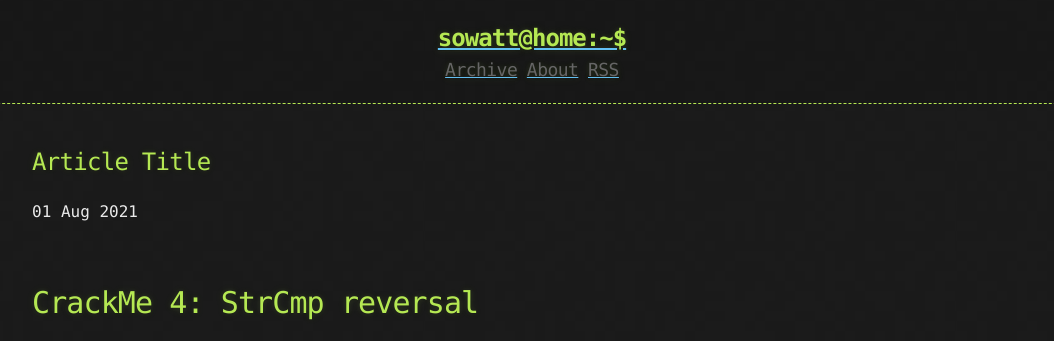
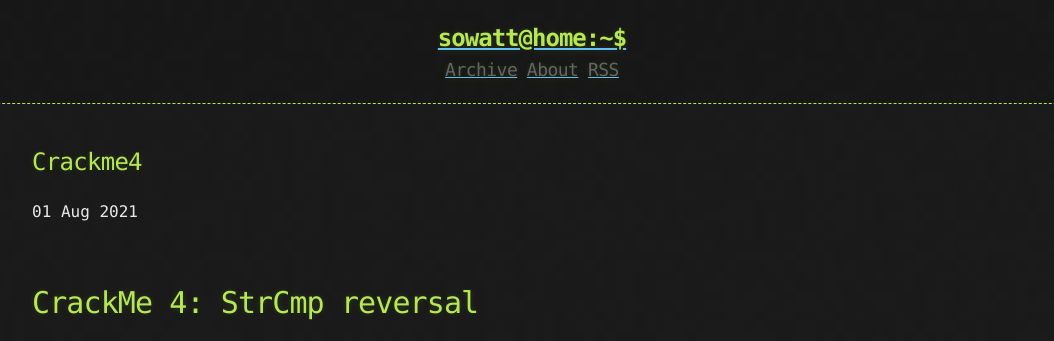
Before and after one commit to soWatt/soWatt.github.io, a Jekyll site: the page built from _posts/2021-08-01-CrackMe4.md, in a window 1280 px wide and 900 px high. Shown: the top 341 px of the window, without its empty margins (108-1162 px from the left). Built offline with Jekyll 4.4.1, drawn with Linux system fonts in a browser that asks for light colours.

Commit message:
Update 2021-08-01-CrackMe4.md

```diff
--- a/_posts/2021-08-01-CrackMe4.md
+++ b/_posts/2021-08-01-CrackMe4.md
@@ -1,5 +1,5 @@
 ---
-title: Article Title
+title: Crackme4
 published: true
 ---
 <br/>
```
